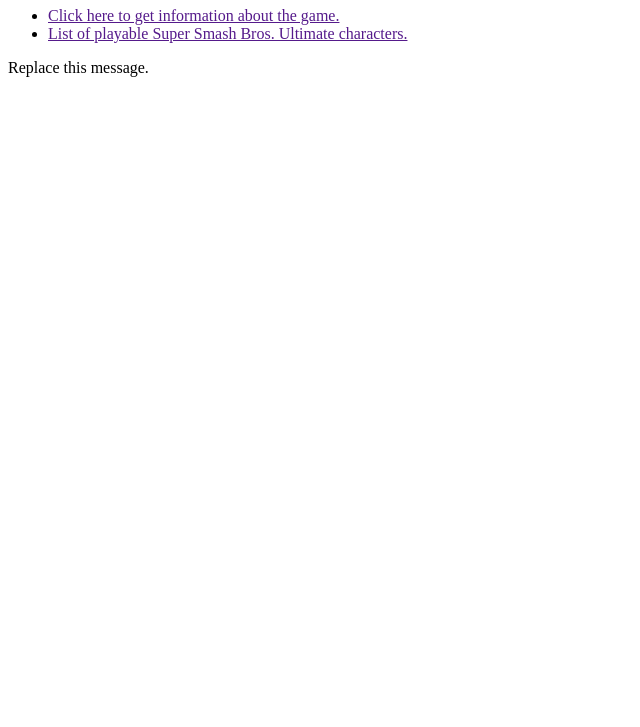
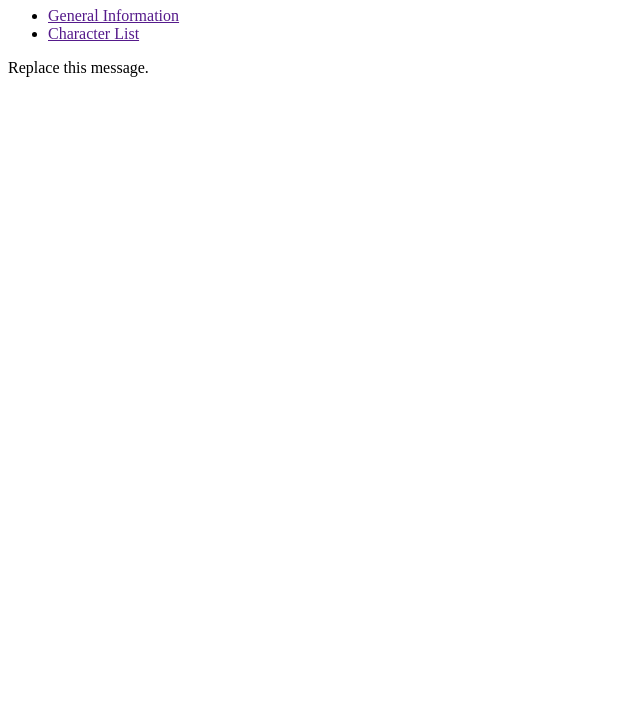
Before and after one commit to lastgitforlife/COMP1536-Lab08, a website: page static/html/index.html in a window 1280 px wide. Shown: the part 73-800 px from the top of the page, without its empty margins (0-640 px from the left). Drawn offline with nearby package versions, Linux system fonts and the light colour scheme; files that its build step writes are made by us from their sources; files whose address does not match are found by name.

Commit message:
Updated Navigation Bar
Navigation bar update.

```diff
--- a/static/html/index.html
+++ b/static/html/index.html
@@ -10,8 +10,8 @@
     <div id="maindiv">
       <h1> List of Super Smash Characters </h1>
       <ul id="mainMenu">
-        <li><a id="getInfo" href="">Click here to get information about the game.</a></li>
-        <li><a id="getCharacters" href="">List of playable Super Smash Bros. Ultimate characters.</a></li>
+        <li><a id="getInfo" href="">General Information</a></li>
+        <li><a id="getCharacters" href="">Character List</a></li>
       </ul>
       <p id='p1'>Replace this message.</p>
     </div>
```
